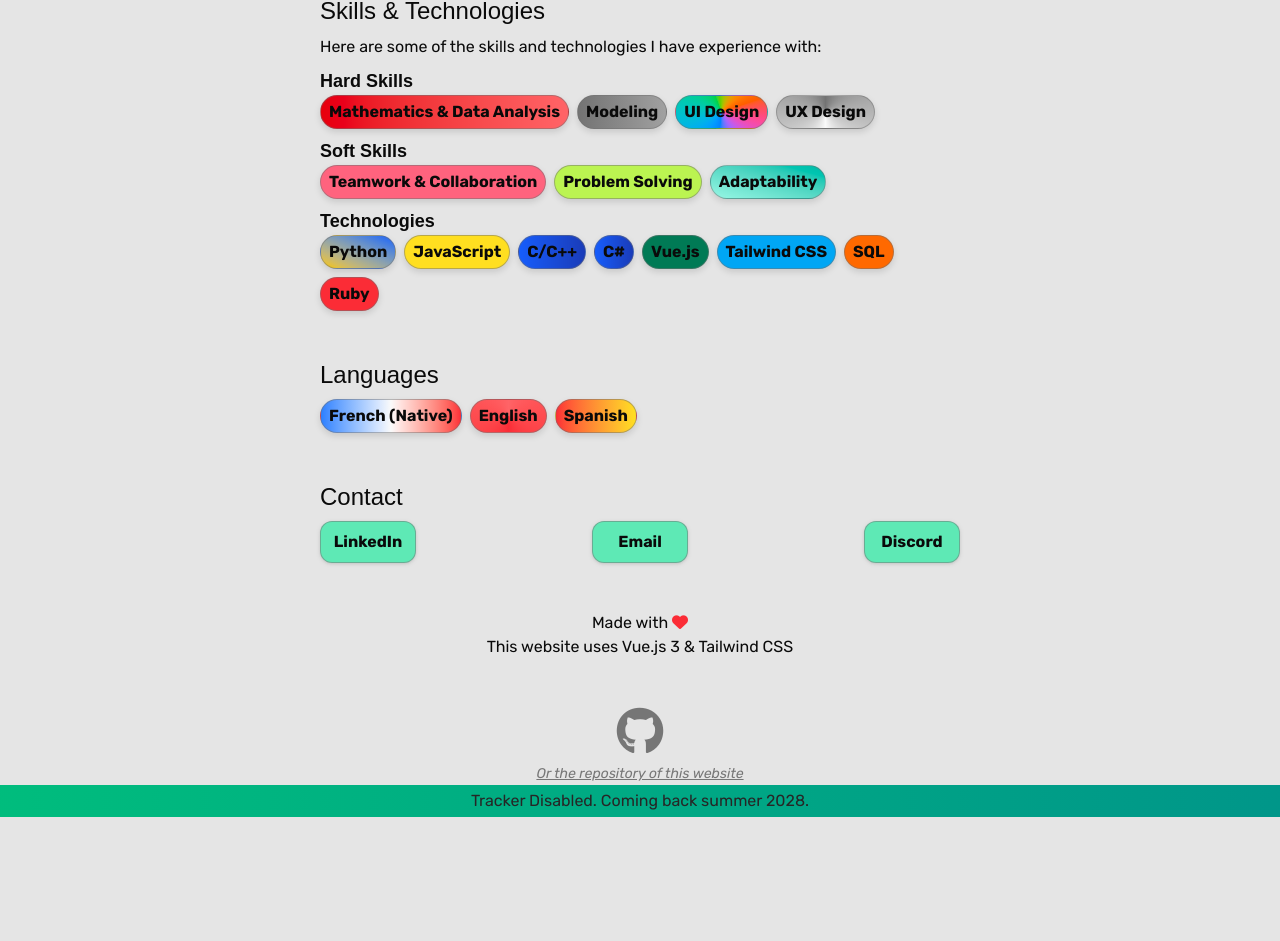
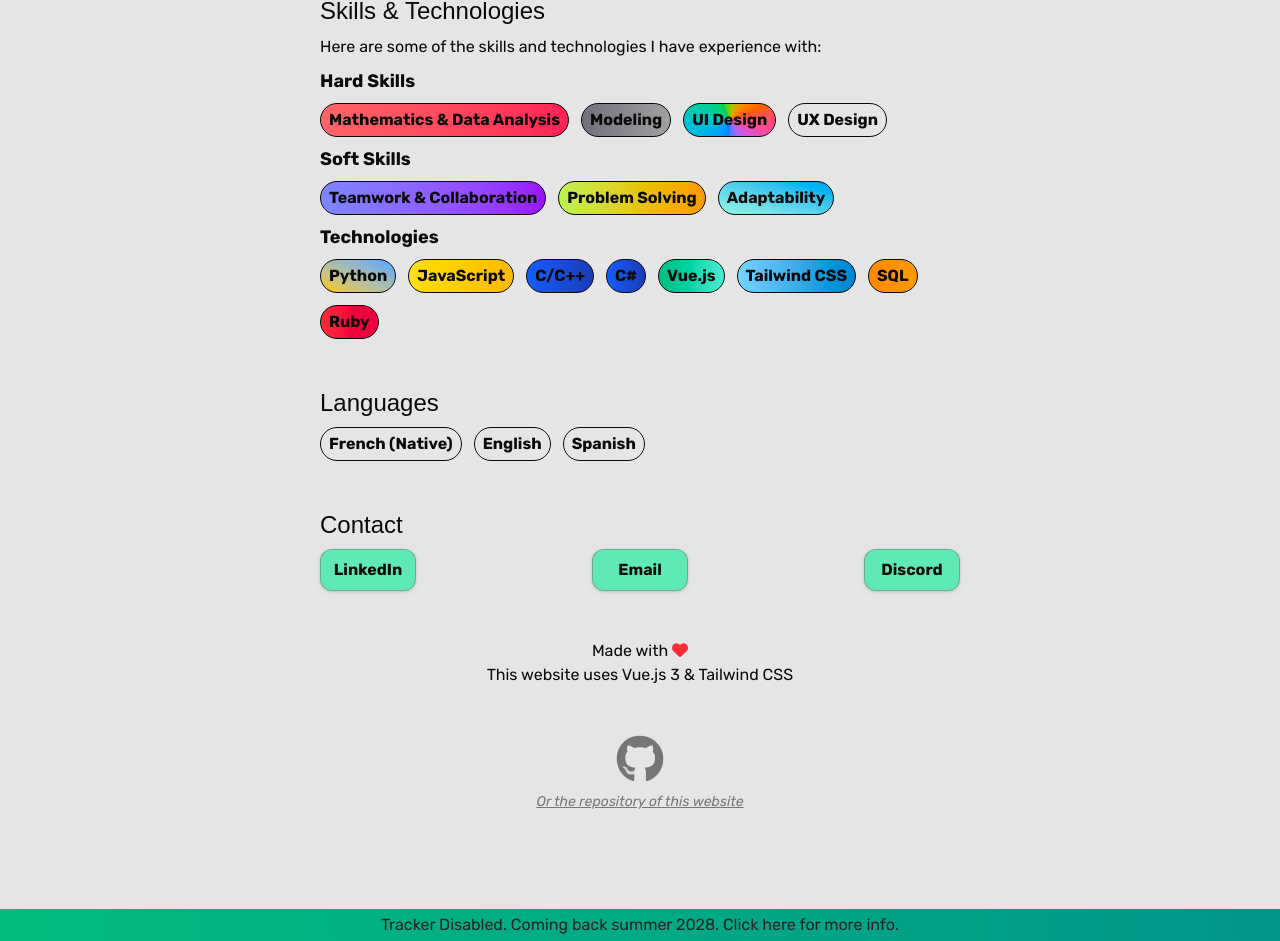
Before and after one commit to maxime-mp4/maximeshub, a Vue app: page / in a window 1280 px wide. Shown: the part 807-1748 px from the top of the page. Before the commit the page ends 1624 px from the top, so only its background shows below. Built offline with nearby package versions, Linux system fonts and the light colour scheme; a web font is replaced by a local one.

Commit message:
chore: finalize project

```diff
--- a/src/App.vue
+++ b/src/App.vue
@@ -100,14 +100,14 @@ function updateNavbarHighlight() {
 <template>
 
   <header @click="toggled[0] = !toggled[0]" ref="headerRef"
-    :class="[toggled[0] ? 'w-2/3' : 'w-full', 'announcement-banner transition-all duration-800']">
-    <span>Tracker Disabled. Coming back summer 2028.</span>
+    :class="[toggled[0] ? 'lg:w-2/3' : 'w-full', 'announcement-banner']">
+    <span>Tracker Disabled. Coming back summer 2028. Click here for more info.</span>
   </header>
 
   <NavbarComponent :class="[{'-translate-x-1/3': toggled[0]}]" :scrollY="scrollY" :headerRef="headerRef"
     :navbarElements="navbarElements" />
   <HomeView :class="[{'-translate-x-1/3': toggled[0]}]"
-    class="mx-8 lg:w-3/4 xl:w-1/2 lg:mx-auto transition-all duration-600" />
+    class="mx-8 lg:w-3/4 xl:w-1/2 lg:mx-auto mb-24 transition-all duration-1000" />
 
   <ul class="p-2 flex sticky bottom-0 gap-2">
     <li>
@@ -127,25 +127,65 @@ function updateNavbarHighlight() {
   </ul>
 
   <Transition name="translate-left">
-    <div v-if="toggled[0]"
-      class="flex flex-col right-0 z-99 h-screen w-7/20 bg-neutral-800 fixed top-0 border border-neutral-500 rounded-2xl p-4">
-      <div class="flex justify-between items-center">
-        <p class="font-black text-xl">Where went the tracker?</p>
+
+    <section v-if="toggled[0]"
+      class="flex flex-col gap-6 right-0 z-99 w-full px-12 min-h-screen lg:w-7/20 bg-neutral-800 fixed top-0 lg:border border-neutral-500 lg:rounded-2xl p-4">
+
+      <header class="flex justify-between items-center">
+        <p class="font-bold text-lg lg:text-xl">Tracker Current State</p>
         <button @click="toggled[0] = false"
-          class="h-8 hover:bg-neutral-200 p-2 rounded-full transition-all hover:text-neutral-800 cursor-pointer flex items-center text-neutral-500">
+          class="h-8 active:bg-neutral-200 hover:bg-neutral-200 p-2 rounded-full transition-all hover:text-neutral-800 cursor-pointer flex items-center text-neutral-500">
           <span>Close</span>
           <i class="fa-solid fa-xmark fa-xl"></i>
         </button>
+      </header>
+
+      <div class="flex flex-col gap-4">
+        <p>
+          The tracker project is currently undergoing a full rework and is expected to be on hold until at least summer 2028.
+          My studies take up a lot of time, and since this is a large and complex project that I'm developing on my own, it requires
+          a significant amount of effort and dedication. I also want to make sure that the final result is as polished and high-quality as possible,
+          so I'm taking the time needed to do things right.
+        </p>
+        <p>
+          I've also decided to replace the current version of the tracker (which is unfinished and not very optimized) with this new website.
+          Don't worry though — the tracker isn't forgotten. It's simply being redesigned and improved to ensure that when it returns, it's the best version it can be.
+        </p>
       </div>
-      <div class="mt-4">
-        <p>The tracker has been disabled and will return in summer 2028.</p>
-        <p class="mt-2">In the meantime, feel free to explore the rest of the website!</p>
+
+      <div class="flex flex-col gap-4">
+        <p>API is now currently public, and can be found <a class="underline" target="_blank" href="https://api.yandhi.me">here</a>.</p>
+      </div>
+
+      <p class="font-bold text-lg lg:text-xl">Quick API guide</p>
+      <div class="flex flex-col gap-4">
+        <p>
+          To get started with the API, simply make a GET request to the base URL: <span class="italic font-semibold">https://api.yandhi.me/</span>.
+          If a request returns "Route not found", ensure that you are using the correct endpoint and that it is properly defined in the API documentation.
+        </p>
+        <p>
+          From there, you can access various endpoints to retrieve different types of data.
+          For example, to get era information, you can make a GET request to <code>https://api.yandhi.me/eras/:id</code>,
+          replacing <code>{id}</code> with the actual ID of the era you want to retrieve.
+        </p>
+
+        <p class="font-semibold underline">Current endpoints :</p>
+
+        <div>
+          <p>/eras/:id - Get information about a specific era by its ID.</p>
+          <p>/eras - Get a list of all eras.</p>
+          <p>/unreleased/:id - Get information about a specific unreleased item by its ID.</p>
+          <p>/unreleased - Get a list of all unreleased items.</p>
         </div>
-    </div>
+
+        <p class="italic">If you wonder how to retrieve IDs, just found it. It's pretty random.<br>I recommend using directly the global endpoint and search manually a song by its name.</p>
+
+      </div>
+    </section>
   </Transition>
 
   <footer @click="toggled[0] = !toggled[0]"
-    :class="[toggled[0] ? 'w-2/3' : 'w-full', 'announcement-banner transition-all duration-800']">
-    <span>Tracker Disabled. Coming back summer 2028.</span>
+    :class="[toggled[0] ? 'lg:w-2/3' : 'w-full', 'announcement-banner']">
+    <span >Tracker Disabled. Coming back summer 2028. Click here for more info.</span>
   </footer>
 </template>
--- a/src/assets/base.css
+++ b/src/assets/base.css
@@ -98,5 +98,9 @@ ul {
 }
 
 .announcement-banner {
-  @apply relative min-h-8 items-center flex justify-center bg-gradient-to-r from-emerald-500 to-teal-600 text-neutral-800 text-center
+  @apply relative min-h-8 items-center flex justify-center bg-gradient-to-r from-emerald-500 to-teal-600 text-neutral-800 text-center cursor-pointer hover:underline transition-all duration-800
 }
+
+.skill-button {
+  @apply cursor-pointer dark:text-neutral-900 active:-translate-y-0.5 hover:-translate-y-0.5 border px-2 py-1 font-bold transition-all rounded-full
+}
--- a/src/views/HomeView.vue
+++ b/src/views/HomeView.vue
@@ -96,44 +96,44 @@ const carouselScroll = (deltaY) => {
         <p>
           Here are some of the skills and technologies I have experience with:
         </p>
-        <article>
-            <h3 class="font-black text-lg">Hard Skills</h3>
-            <ul class="flex flex-wrap gap-2">
-              <li class="cursor-pointer dark:text-neutral-900 hover:scale-105 active:scale-110 border border-neutral-500/50 drop-shadow-md px-2 py-1 font-bold transition-all bg-gradient-to-r from-red-600 to-red-400 rounded-full">Mathematics & Data Analysis</li>
-              <li class="cursor-pointer dark:text-neutral-900 hover:scale-105 active:scale-110 border border-neutral-500/50 drop-shadow-md px-2 py-1 font-bold transition-all bg-gradient-to-l from-neutral-400 to-neutral-500 rounded-full">Modeling</li>
-              <li class="cursor-pointer dark:text-neutral-900 hover:scale-105 active:scale-110 border border-neutral-500/50 drop-shadow-md px-2 py-1 font-bold transition-all bg-conic/decreasing from-lime-500 via-blue-500 to-lime-500 rounded-full">UI Design</li>
-              <li class="cursor-pointer dark:text-neutral-900 hover:scale-105 active:scale-110 border border-neutral-500/50 drop-shadow-md px-2 py-1 font-bold transition-all bg-conic from-neutral-500 via-neutral-50 to-neutral-500 rounded-full">UX Design</li>
+        <article class="flex flex-col gap-2">
+            <p class="font-bold text-lg">Hard Skills</p>
+            <ul class="flex flex-wrap gap-3">
+              <li class="skill-button bg-gradient-to-r from-red-400 to-rose-500">Mathematics & Data Analysis</li>
+              <li class="skill-button bg-gradient-to-l from-neutral-400 to-zinc-500">Modeling</li>
+              <li class="skill-button bg-conic/decreasing from-lime-500 via-blue-500 to-lime-500">UI Design</li>
+              <li class="skill-button bg-neutral-200">UX Design</li>
             </ul>
         </article>
-        <article>
-            <h3 class="font-black text-lg">Soft Skills</h3>
-            <ul class="flex flex-wrap gap-2">
-              <li class="cursor-pointer dark:text-neutral-900 hover:scale-105 active:scale-110 border border-neutral-500/50 drop-shadow-md px-2 py-1 font-bold transition-all bg-rose-400 rounded-full">Teamwork & Collaboration</li>
-              <li class="cursor-pointer dark:text-neutral-900 hover:scale-105 active:scale-110 border border-neutral-500/50 drop-shadow-md px-2 py-1 font-bold transition-all bg-lime-300 rounded-full">Problem Solving</li>
-              <li class="cursor-pointer dark:text-neutral-900 hover:scale-105 active:scale-110 border border-neutral-500/50 drop-shadow-md px-2 py-1 font-bold transition-all bg-gradient-to-tr from-teal-200 to-teal-500 rounded-full">Adaptability</li>
+        <article class="flex flex-col gap-2">
+            <p class="font-bold text-lg">Soft Skills</p>
+            <ul class="flex flex-wrap gap-3">
+              <li class="skill-button bg-gradient-to-r from-indigo-400 to-purple-600">Teamwork & Collaboration</li>
+              <li class="skill-button bg-gradient-to-r from-lime-300 to-amber-500">Problem Solving</li>
+              <li class="skill-button bg-gradient-to-tr from-teal-200 to-sky-500">Adaptability</li>
             </ul>
         </article>
-        <article>
-            <h3 class="font-black text-lg">Technologies</h3>
-            <ul class="flex flex-wrap gap-2">
-              <li class="cursor-pointer dark:text-neutral-900 hover:scale-105 active:scale-110 border border-neutral-500/50 drop-shadow-md transition-all px-2 py-1 font-bold bg-gradient-to-bl from-blue-600 to-yellow-400 rounded-full">Python</li>
-              <li class="cursor-pointer dark:text-neutral-900 hover:scale-105 active:scale-110 border border-neutral-500/50 drop-shadow-md transition-all px-2 py-1 font-bold bg-yellow-300 rounded-full">JavaScript</li>
-              <li class="cursor-pointer dark:text-neutral-900 hover:scale-105 active:scale-110 border border-neutral-500/50 drop-shadow-md transition-all px-2 py-1 font-bold bg-gradient-to-r from-blue-600 to-blue-800 rounded-full">C/C++</li>
-              <li class="cursor-pointer dark:text-neutral-900 hover:scale-105 active:scale-110 border border-neutral-500/50 drop-shadow-md transition-all px-2 py-1 font-bold bg-gradient-to-r from-blue-600 to-blue-800 rounded-full">C#</li>
-              <li class="cursor-pointer dark:text-neutral-900 hover:scale-105 active:scale-110 border border-neutral-500/50 drop-shadow-md transition-all px-2 py-1 font-bold bg-emerald-700 rounded-full">Vue.js</li>
-              <li class="cursor-pointer dark:text-neutral-900 hover:scale-105 active:scale-110 border border-neutral-500/50 drop-shadow-md transition-all px-2 py-1 font-bold bg-sky-500 rounded-full">Tailwind CSS</li>
-              <li class="cursor-pointer dark:text-neutral-900 hover:scale-105 active:scale-110 border border-neutral-500/50 drop-shadow-md transition-all px-2 py-1 font-bold bg-orange-500 rounded-full">SQL</li>
-              <li class="cursor-pointer dark:text-neutral-900 hover:scale-105 active:scale-110 border border-neutral-500/50 drop-shadow-md transition-all px-2 py-1 font-bold bg-red-500 rounded-full">Ruby</li>
+        <article class="flex flex-col gap-2">
+            <p class="font-bold text-lg">Technologies</p>
+            <ul class="flex flex-wrap gap-3">
+              <li class="skill-button bg-gradient-to-bl from-blue-400 to-yellow-400">Python</li>
+              <li class="skill-button bg-gradient-to-r from-yellow-300 to-amber-400">JavaScript</li>
+              <li class="skill-button bg-gradient-to-r from-blue-600 to-blue-800">C/C++</li>
+              <li class="skill-button bg-gradient-to-r from-blue-600 to-blue-800">C#</li>
+              <li class="skill-button bg-gradient-to-r from-emerald-500 to-teal-300">Vue.js</li>
+              <li class="skill-button bg-gradient-to-r from-sky-300 to-sky-600">Tailwind CSS</li>
+              <li class="skill-button bg-gradient-to-r from-orange-400 to-amber-500">SQL</li>
+              <li class="skill-button bg-gradient-to-r from-red-500 to-rose-600">Ruby</li>
             </ul>
         </article>
       </section>
 
       <section id="languages" class="flex flex-col gap-2">
-        <h2 class="title">Languages</h2>
-        <ul class="flex flex-wrap gap-2">
-          <li class="cursor-pointer dark:text-neutral-900 hover:scale-105 active:scale-110 border border-neutral-500/50 drop-shadow-md px-2 py-1 font-bold transition-all bg-gradient-to-r from-blue-500  via-neutral-50 to-red-500 rounded-full">French (Native)</li>
-          <li class="cursor-pointer dark:text-neutral-900 hover:scale-105 active:scale-110 border border-neutral-500/50 drop-shadow-md px-2 py-1 font-bold transition-all bg-conic from-red-400 via-red-500 to-red-400 rounded-full">English</li>
-          <li class="cursor-pointer dark:text-neutral-900 hover:scale-105 active:scale-110 border border-neutral-500/50 drop-shadow-md px-2 py-1 font-bold transition-all bg-gradient-to-r from-red-500 to-yellow-300 rounded-full">Spanish</li>
+        <h2>Languages</h2>
+        <ul class="flex flex-wrap gap-3">
+          <li class="skill-button bg-neutral-200 rounded-full">French (Native)</li>
+          <li class="skill-button bg-neutral-200 rounded-full">English</li>
+          <li class="skill-button bg-neutral-200 rounded-full">Spanish</li>
         </ul>
       </section>
 
@@ -145,21 +145,21 @@ const carouselScroll = (deltaY) => {
 
 
             <div class="relative flex flex-col items-center">
-              <button @click="toggled[1] = !toggled[1]" class="p-2 rounded-xl hover:scale-105 bg-emerald-300 dark:bg-emerald-700 drop-shadow border border-neutral-500/50 active:-translate-y-1 transition-all font-bold cursor-not-allowed w-24">LinkedIn</button>
+              <button @click="toggled[1] = !toggled[1]" class="p-2 rounded-xl hover:scale-105 bg-emerald-300 dark:bg-emerald-700 drop-shadow border border-neutral-500/50 active:-translate-y-1 transition-all font-bold cursor-pointer w-24">LinkedIn</button>
              <transition>
                 <div v-if="toggled[1]" class="absolute z-50 border border-neutral-500/50 top-10 bg-neutral-900 p-2 my-2 w-max rounded-xl font-bold text-sm text-white">No LinkedIn.</div>
               </transition>
             </div>
 
             <div class="relative flex flex-col items-center">
-              <button @click="toggled[2] = !toggled[2]" class="p-2 rounded-xl hover:scale-105 bg-emerald-300 dark:bg-emerald-700 drop-shadow border border-neutral-500/50 active:-translate-y-1 transition-all font-bold cursor-not-allowed w-24">Email</button>
+              <button @click="toggled[2] = !toggled[2]" class="p-2 rounded-xl hover:scale-105 bg-emerald-300 dark:bg-emerald-700 drop-shadow border border-neutral-500/50 active:-translate-y-1 transition-all font-bold cursor-pointer w-24">Email</button>
               <transition>
                 <div v-if="toggled[2]" class="absolute z-50 border border-neutral-500/50 top-10 bg-neutral-900 p-2 my-2 w-max rounded-xl font-bold text-sm text-white">No mail.</div>
               </transition>
             </div>
 
             <div class="relative flex flex-col items-center">
-              <button @click="toggled[3] = !toggled[3]" class="p-2 rounded-xl hover:scale-105 bg-emerald-300 dark:bg-emerald-700 drop-shadow border border-neutral-500/50 active:-translate-y-1 transition-all font-bold cursor-not-allowed w-24">Discord</button>
+              <button @click="toggled[3] = !toggled[3]" class="p-2 rounded-xl hover:scale-105 bg-emerald-300 dark:bg-emerald-700 drop-shadow border border-neutral-500/50 active:-translate-y-1 transition-all font-bold cursor-pointer w-24">Discord</button>
               <transition>
                 <div v-if="toggled[3]" class="absolute z-50 border border-neutral-500/50 top-10 bg-neutral-900 p-2 my-2 w-max rounded-xl font-bold text-sm text-white">@maximedu91</div>
               </transition>
```
